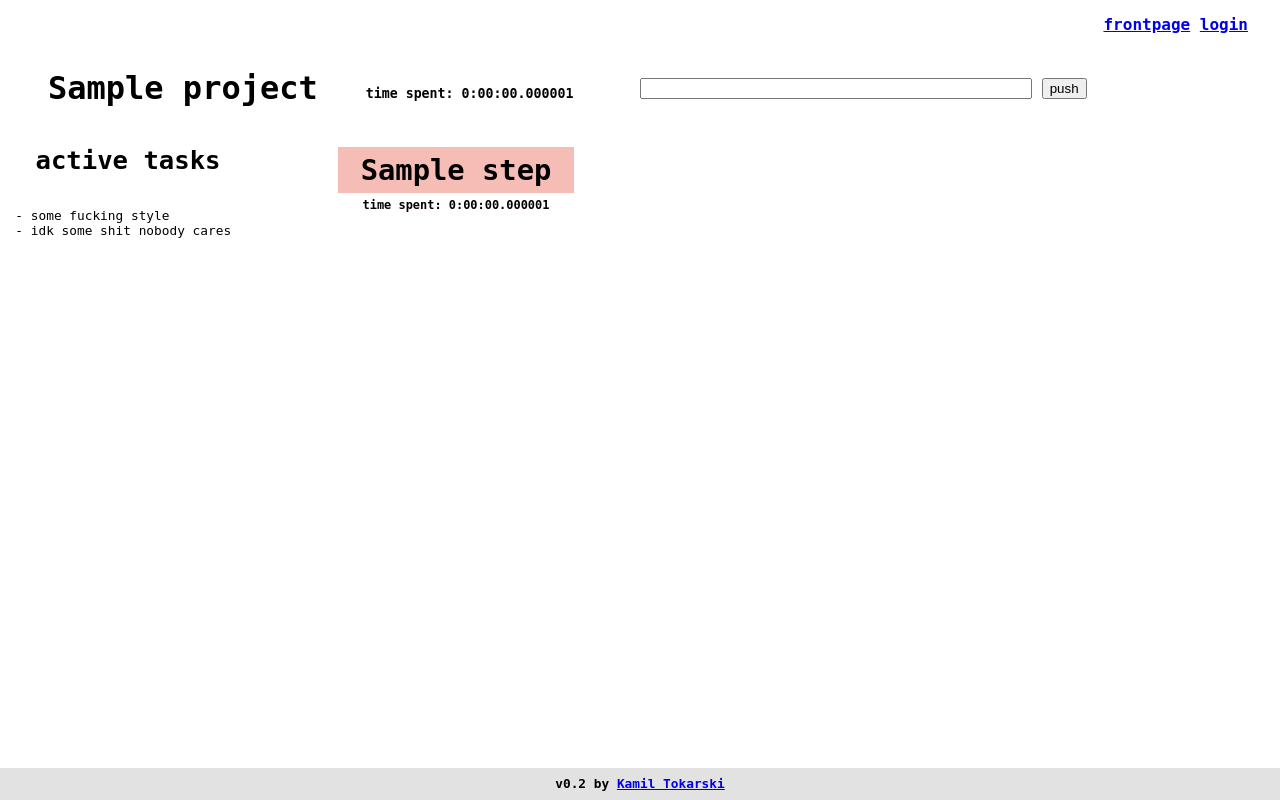
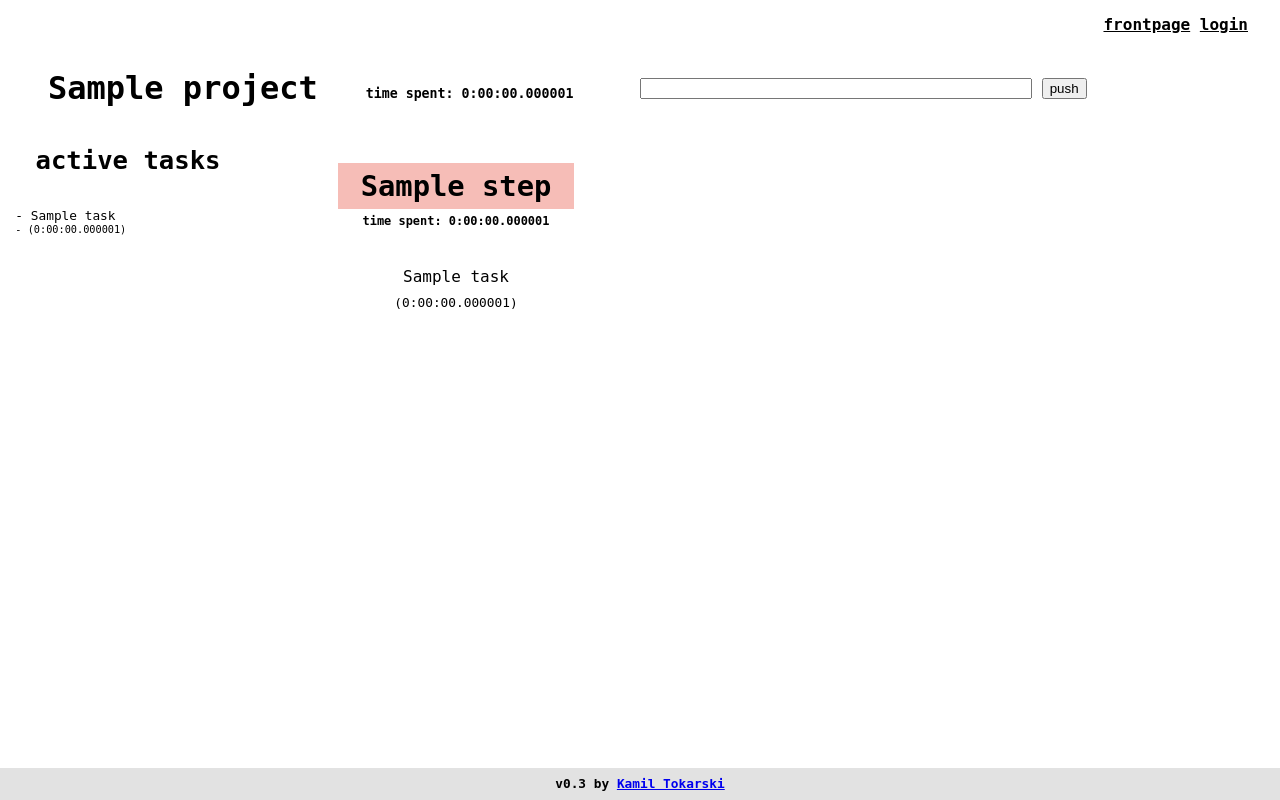
Before and after one commit to kamiltxyz/projekt, a Django app: a page that uses projekt_web/templates/elements/_footer.html in a window 1280 px wide. Run offline with Django 3.2, Linux system fonts and the light colour scheme; tables that the repository leaves empty hold one stand-in row (values such as "Sample post").

Commit message:
alpha v0.3
To w sumie dziala tak serio. Wrzucę to na serwer, zobaczymy czy
wybuchnie

```diff
--- a/projekt_core/admin.py
+++ b/projekt_core/admin.py
@@ -1,6 +1,7 @@
 from django.contrib import admin
-from .models import Project, Step
+from .models import Project, Step, Task
 
 # Register your models here.
 admin.site.register(Project);
 admin.site.register(Step)
+admin.site.register(Task)
--- a/projekt_core/models.py
+++ b/projekt_core/models.py
@@ -1,5 +1,5 @@
 import random
-from datetime import timedelta
+from datetime import timedelta, datetime, timezone
 
 from django.db import models
 from django.contrib.auth.models import User
@@ -9,7 +9,7 @@ from django.shortcuts import get_object_or_404
 
 # Funkcje pomocnicze
 def get_random_color():
-    colors = ['red', 'green', 'blue', 'orange', 'purple']
+    colors = ['orange', 'green', 'blue', 'purple', 'red', 'green', 'blue', 'orange', 'purple']
     return random.choice(colors)
 
 def preslugify(step_title):
@@ -18,8 +18,9 @@ def preslugify(step_title):
         while len(Step.objects.all().filter(title=new_title)) > 0:
             new_title = "{}{}".format(step_title, random.randint(1, 10000))
         return new_title
-    return step.title
+    return step_title
 
+# steps
 def create_step(project, step_title):
     project.step_set.create(title=step_title)
 
@@ -28,6 +29,42 @@ def remove_step(project, step_title):
     for step in steps:
         step.delete()
 
+# tasks
+def create_task(project, step_title, task_title):
+    step = get_object_or_404(project.step_set.all(), title=step_title)
+    step.task_set.create(title=task_title)
+
+def activate_task(project, step_title, task_title):
+    step = get_object_or_404(project.step_set.all(), title=step_title)
+    task = step.task_set.get(title=task_title)
+
+    task.activate()
+
+def deactivate_task(project, step_title, task_title):
+    step = get_object_or_404(project.step_set.all(), title=step_title)
+    task = step.task_set.get(title=task_title)
+    task = get_object_or_404(step.task_set.all(), title=task_title)
+
+    task.deactivate()
+
+def move_task(project, step_title_form, step_title_to, task_title):
+    step_to = project.step_set.get(title=step_title_to)
+    step_from = project.step_set.get(title=step_title_form)
+
+    task = step_from.task_set.get(title=task_title)
+
+    if step_to == None or step_from == None or task == None:
+        return
+
+    step_to.task_set.create(title=task.title, time_spent=task.time_spent,
+                                active=task.active, activation_date=task.activation_date)
+    task.delete()
+
+def remove_task(project, step_title, task_title):
+    steps = Step.objects.all().filter(project=project, title=step_title)
+    for step in steps:
+        for task in step.task_set.all().filter(title=task_title):
+            task.delete()
 
 # Projects
 class Project(models.Model):
@@ -45,7 +82,15 @@ class Project(models.Model):
             self.slug = slugify(self.title)
         super(Project, self).save(*args, **kwargs)
 
+    def recalculate_time_spent(self):
+        self.time_spent = timedelta(0);
+
+        for step in self.step_set.all():
+            for task in step.task_set.all():
+                self.time_spent += task.time_spent
+
     def __str__(self):
+        self.recalculate_time_spent()
         return self.title
 
 
@@ -62,8 +107,51 @@ class Step(models.Model):
         if not self.id:
             self.title = preslugify(self.title);
             self.color = get_random_color()
-            self.title = slugify(self.title)
         super(Step, self).save(*args, **kwargs)
+
+    def recalculate_time_spent(self):
+        self.time_spent = timedelta(0);
+        for task in self.task_set.all():
+            self.time_spent += task.time_spent
+
+    def __str__(self):
+        self.recalculate_time_spent(    )
+        return self.title
+
+
+# Task
+class Task(models.Model):
+    title = models.CharField(unique=False, max_length=128)
+    step = models.ForeignKey(Step, blank=True, null=True,
+                                on_delete=models.CASCADE)
+
+    active = models.BooleanField(default=False)
+    activation_date = models.DateTimeField(blank=True, null=True)
+
+    color = models.CharField(max_length=10)
+    time_spent = models.DurationField(default=timedelta(0))
+
+    def save(self, *args, **kwargs):
+        if not self.id:
+            self.title = preslugify(self.title);
+            self.color = get_random_color()
+        super(Task, self).save(*args, **kwargs)
 
     def __str__(self):
         return self.title
+
+    # get time passed
+    # since activation
+    def activate(self):
+        if self.active == True:
+            return
+        self.active = True
+        self.activation_date = datetime.now(timezone.utc)
+        self.save()
+
+    def deactivate(self):
+        if self.active == True:
+            time_delta = datetime.now(timezone.utc) - self.activation_date
+            self.time_spent += time_delta
+            self.active = False
+        self.save()
--- a/projekt_web/static/projekt_web/css/style.css
+++ b/projekt_web/static/projekt_web/css/style.css
@@ -29,6 +29,11 @@ nav {
 
 .nav-item {
   display: inline-block;
+  color: black;
+}
+
+.nav-item > a {
+  color: inherit;
 }
 
 /* container */
@@ -171,6 +176,7 @@ footer {
 
   flex-direction: row;
   justify-content: flex-start;
+
 }
 
 /* project details */
@@ -252,10 +258,12 @@ footer {
   display: flex;
   align-items: center;
   justify-content: flex-start;
+
+  overflow-x: auto;
 }
 
 .step {
-  max-height: calc(100vh - 10em);
+  max-height: calc(100vh - 12em);
   min-width: 400px;
 
   height: calc(100vh - 10em);
@@ -286,7 +294,13 @@ footer {
 
 .step-task {
   margin: 1em 0;
+  margin-bottom: .4em;
   display: inline-block;
+}
+
+.step-task-time {
+  margin: 0;
+  font-size: .8em;
 }
 
 /* special classes */
--- a/projekt_web/templates/elements/_footer.html
+++ b/projekt_web/templates/elements/_footer.html
@@ -1,3 +1,3 @@
 <footer>
-  v0.2 by <a href="https://kamiltokarski.xyz">Kamil Tokarski</a>
+  v0.3 by <a href="https://kamiltokarski.xyz">Kamil Tokarski</a>
 </footer>
--- a/projekt_web/templates/elements/_project.html
+++ b/projekt_web/templates/elements/_project.html
@@ -6,7 +6,7 @@
     <h5></h5>
   {% endif %}
 
-  <h1>{{ project.title }}</h1>
+  <h1>{{ project }}</h1>
   <h5>time spent: {{ project.time_spent }}</h5>
 
   {% if project.finished == True %}
--- a/projekt_web/templates/projekt_web/project_details.html
+++ b/projekt_web/templates/projekt_web/project_details.html
@@ -3,7 +3,7 @@
 <div class="details">
   <header>
     <div class="info">
-      <h1>{{ project.title }}</h1>
+      <h1>{{ project }}</h1>
       <h5>time spent: {{ project.time_spent }}</h5>
     </div>
     <div class="terminal">
@@ -27,20 +27,27 @@
     <div class="active">
       <h1>active tasks</h1>
       <ul>
-        <li>some fucking style</li>
-        <li>idk some shit nobody cares</li>
+        {% for task in active_tasks %}
+            <li class="step-task outline {{ task.color }}">{{ task }}</li>
+            <li class="step-task-time">({{ task.time_spent }})</li>
+        {% endfor %}
       </ul>
     </div>
     <div class="steps-table">
       {% for step in project.step_set.all %}
         <div class="step">
           <header>
-            <h1 class="outline red">{{ step.title }}</h1>
+            <h1 class="outline red">{{ step }}</h1>
             <br>
             <h5>time spent: {{ step.time_spent }}</h5>
           </header>
 
           <ul class="step-task-list">
+            {% for task in step.task_set.all %}
+            <li class="step-task outline {{ task.color }}">{{ task }}</li>
+            <li class="step-task-time">({{ task.time_spent }})</li>
+            <br>
+            {% endfor %}
           </ul>
         </div>
       {% endfor %}
--- a/projekt_web/views.py
+++ b/projekt_web/views.py
@@ -2,7 +2,7 @@ import random
 from django.http import HttpResponseRedirect
 from django.shortcuts import render, get_object_or_404, redirect
 
-from projekt_core.models import Project, create_step, remove_step
+from projekt_core.models import Project, create_step, remove_step, create_task, remove_task, move_task, activate_task, deactivate_task
 from .forms import NewProjectForm, TerminalForm
 
 
@@ -39,19 +39,45 @@ def projects_list(request):
 def project_details(request, project_slug):
     project = get_object_or_404(Project, slug=project_slug)
 
+    active_tasks = []
+    for step in project.step_set.all():
+        for task in step.task_set.all().filter(active=True):
+            active_tasks.append(task)
+
     if request.method == 'POST':
         form = TerminalForm(request.POST)
 
         if form.is_valid():
             command = form.cleaned_data['command'].split(' ')
+            if len(command) == 0:
+                return redirect('project_details', project_slug=project_slug)
 
-            if len(command) > 1:
-                if command[0] == 'as':
-                    if len(command) >= 2:
-                        create_step(project, command[1])
-                elif command[0] == 'rs':
-                    if len(command) >= 2:
-                        remove_step(project, command[1])
+            if command[0] == 'as':
+                for step_title in command[1:]:
+                    create_step(project, step_title)
+            elif command[0] == 'rs':
+                for step_title in command[1:]:
+                    remove_step(project, step_title)
+            elif command[0] == 'at':
+                if len(command) > 1:
+                    for task_title in command[2:]:
+                        create_task(project, command[1], task_title)
+            elif command[0] == 'rt':
+                if len(command) > 1:
+                    for task_title in command[2:]:
+                        remove_task(project, command[1], task_title)
+            elif command[0] == 'mt':
+                if len(command) == 4:
+                    move_task(project, command[1], command[2], command[3])
+            elif command[0] == 'act':
+                if len(command) > 1:
+                    for task_title in command[2:]:
+                        activate_task(project, command[1], task_title)
+            elif command[0] == 'det':
+                if len(command) > 1:
+                    for task_title in command[2:]:
+                        deactivate_task(project, command[1], task_title)
+
 
             return redirect('project_details', project_slug=project_slug)
 
@@ -59,6 +85,7 @@ def project_details(request, project_slug):
         form = TerminalForm()
 
     return render(request, "projekt_web/project_details.html", {
+        'active_tasks': active_tasks,
         'project':project,
         'form':form,
     })
```
Also changed, not shown: README.md.
